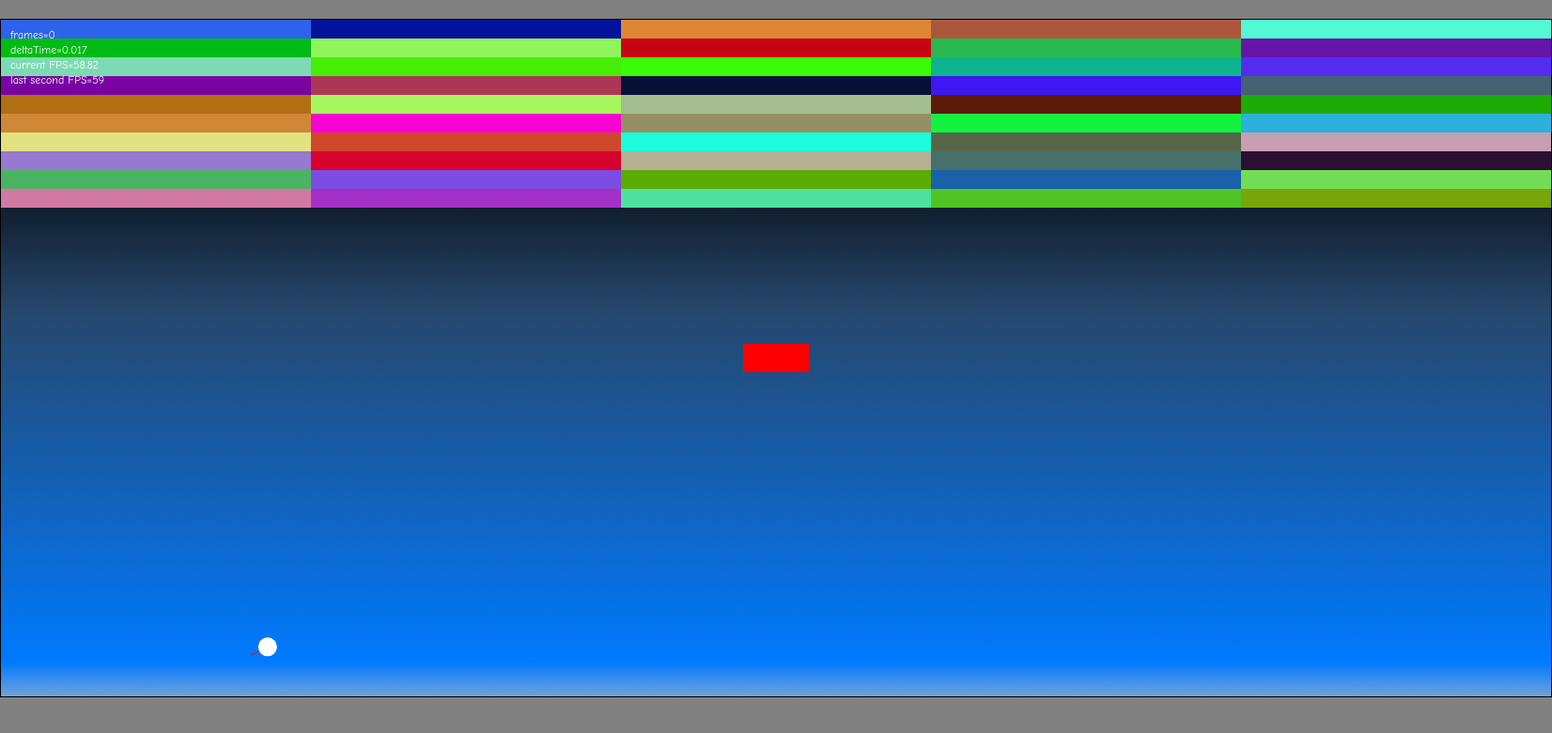
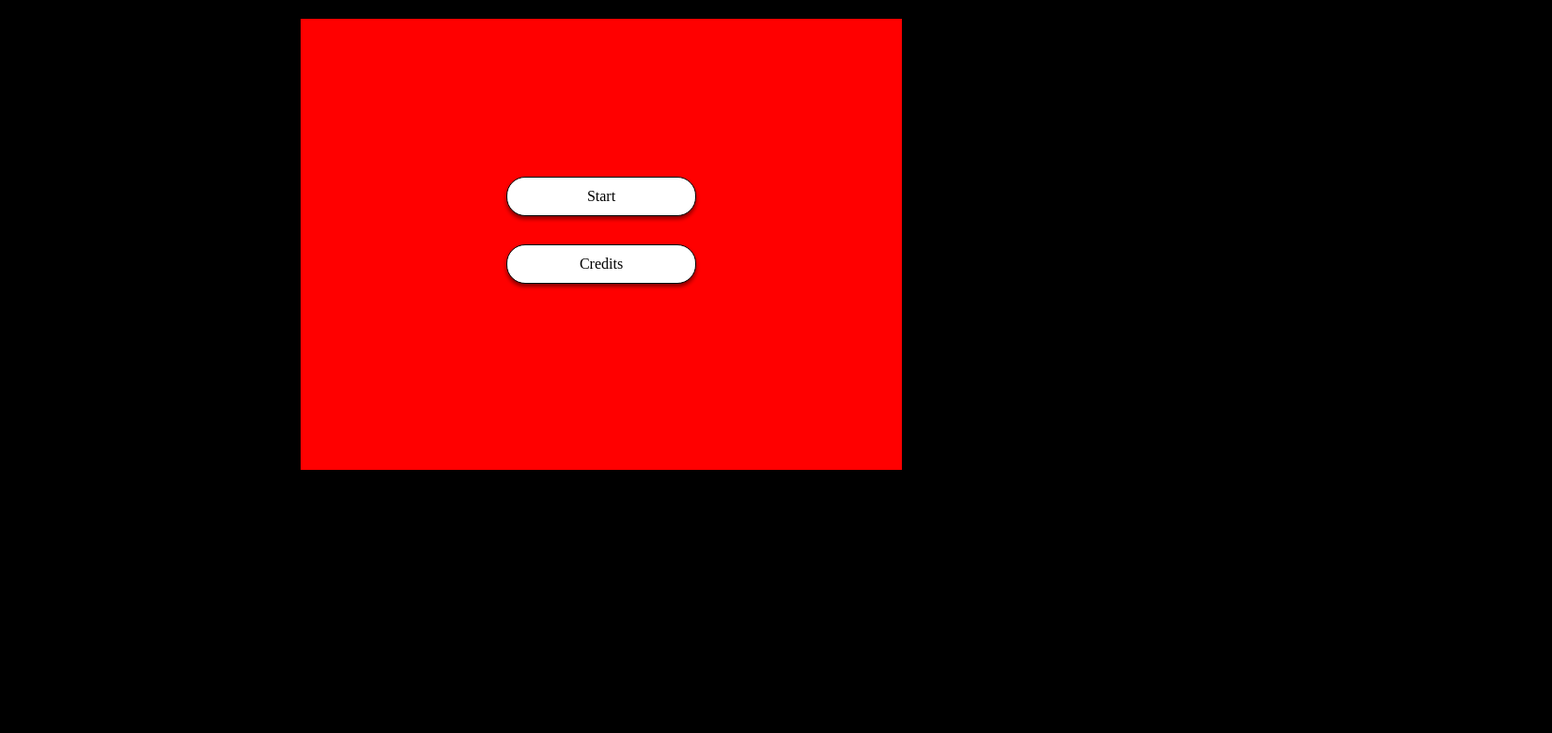
Before and after one commit to Marywe/CupBird, a plain HTML site: page index.html in a window 1280 px wide. Shown: the whole page at 94% size, 1652 px wide, since content can reach past the window. Drawn offline with Linux system fonts and the light colour scheme.

Commit message:
Hasta la polla y acabo de empezar

```diff
--- a/index.html
+++ b/index.html
@@ -2,17 +2,32 @@
 <html>
 <head>
     <meta charset="UTF-8">
+    <meta http-equiv="X-UA-Compatible" content="IE=edge">
     <meta name="viewport" content="width=device-width, initial-scale=1.0">
-    <title>Breakout</title>
+
+    <link rel="stylesheet" href="styles.css">
     <script src="src/utils.js"></script>
     <script src="src/input.js"></script>
     <script src="src/code.js"></script>
     <script src="src/player.js"></script>
-    <link rel="stylesheet" href="styles.css">
+    <script src="src/engine.js"></script>
+    <title>Breakout</title>
 </head>
 <body>
-    <canvas id="myCanvas" width="1650" height="720"></canvas>
-
+    <div id="container">
+        <canvas width=640 height=480 id="myCanvas"></canvas>
+        <div id="menu">
+            <div class="menuButton" id="startButton">Start</div>
+            <div class="menuButton" id="creditsButton">Credits</div>
+            <div id="credits">
+                <div>
+                    <p>La República Galáctica está sumida en el caos. Los impuestos de las rutas comerciales a los sistemas estelares exteriores están en disputa.</p>
+                    <p>Esperando resolver el asunto con un bloqueo de poderosas naves de guerra, la codiciosa Federación de Comercio ha detenido todos los envíos al pequeño planeta de Naboo.</p>
+                    <p>Mientras el Congreso de la República debate interminablemente esta alarmante cadena de acontecimientos, el Canciller Supremo ha enviado en secreto a dos Caballeros Jedi, guardianes de la paz y la justicia en la galaxia, para resolver el conflicto....</p>
+                </div>
+            </div>
+        </div>
+    </div>
     <!-- <audio id="sound_laser" src="assets/laser.wav" style="display: none;"></audio>-->
 </body>
 </html>
--- /dev/null
+++ b/src/engine.js
@@ -0,0 +1,31 @@
+
+window.onload = function() {
+
+    const menuStartButton = document.getElementById("startButton");
+    const menuCreditsButton = document.getElementById("creditsButton");
+    const menu = document.getElementById("menu");
+
+    menuStartButton.onclick  = function() {
+        menu.style.left = "-" + menu.clientWidth + "px";
+    };
+
+    menuCreditsButton.onclick = function() {
+        // hide the buttons
+        menuStartButton.style.display = "none";
+        menuCreditsButton.style.display = "none";
+
+        // start the credits animation
+        const creditsCont = document.querySelector("#credits > div");
+        //creditsCont.style.animationPlayState = "running";
+        creditsCont.classList.add("creditsAnimation");
+
+        creditsCont.addEventListener("animationend", function() {
+            // animation end, show the buttons
+            menuStartButton.style.display = "block";
+            menuCreditsButton.style.display = "block";
+
+            // reset animation
+            creditsCont.classList.remove("creditsAnimation");
+        }, false);
+    }
+}
--- a/styles.css
+++ b/styles.css
@@ -1,15 +1,91 @@
 * {
-    padding: 0;
-    margin: 0;
+    margin:0;
+    padding:0;
+    list-style:none;
+    text-decoration:none;
 }
 
 body {
-    background-color: grey;
+    background-color: black;
 }
 
-canvas {
+#container {
+    background-color: white;
+    position: relative;
+    margin: 20px auto;
+    width: 640px;
+    height: 480px;
+    overflow: hidden;
+}
+
+#myCanvas {
+    background-color: gray;
+    width: 100%;
+    height: 100%;
+    position: absolute;
+    top: 0;
+}
+
+#menu {
+    background-color: red;
+    width: 100%;
+    height: 100%;
+    position: absolute;
+    top: 0;
+    left: 0;
+    padding-top: 168px;
+    box-sizing: border-box;
+
+    transition: left 1s;
+}
+
+.menuButton {
+    width: 200px;
+    height: 40px;
+    background-color: white;
     border: solid 1px black;
-    margin: 20px auto;
-    display: block;
-    background-color: white;
+    border-radius: 20px;
+    text-align: center;
+    line-height: 40px;
+    box-shadow: 0px 3px 4px #00000078;
+    margin: 0px auto 30px auto;
+    cursor: pointer;
+
+    transition: background-color 0.5s, box-shadow 0.5s;
 }
+
+.menuButton:hover {
+    background-color: rgb(192, 192, 192);
+    box-shadow: 0px 2px 3px #00000078;
+}
+
+.menuButton:active {
+    background-color: rgb(179, 179, 179);
+    box-shadow: 0px 0px 0px #00000078;
+}
+
+#credits {
+    width: 33%;
+    margin: 0 auto;
+    perspective: 200px;
+    text-align: justify;
+    font-size: 22px;
+}
+
+#credits > div {
+    transform: rotateX(11deg) translate3d(0px, -1400px, 118px);
+}
+
+#credits p {
+    margin-bottom: 20px;
+}
+
+.creditsAnimation {
+    animation: creditsRoll 5s linear 0s 1 normal;
+    animation-fill-mode: backwards;
+}
+
+@keyframes creditsRoll {
+    0% { transform: rotateX(11deg) translate3d(0px, 500px, 118px) };
+    100% { transform: rotateX(11deg) translate3d(0px, -1400px, 118px) }
+}
```
Also changed, not shown: assets/112067.png (added), assets/153614.png (added), assets/46802.png (added), assets/606.png (added), assets/landscape_4.png (added).
